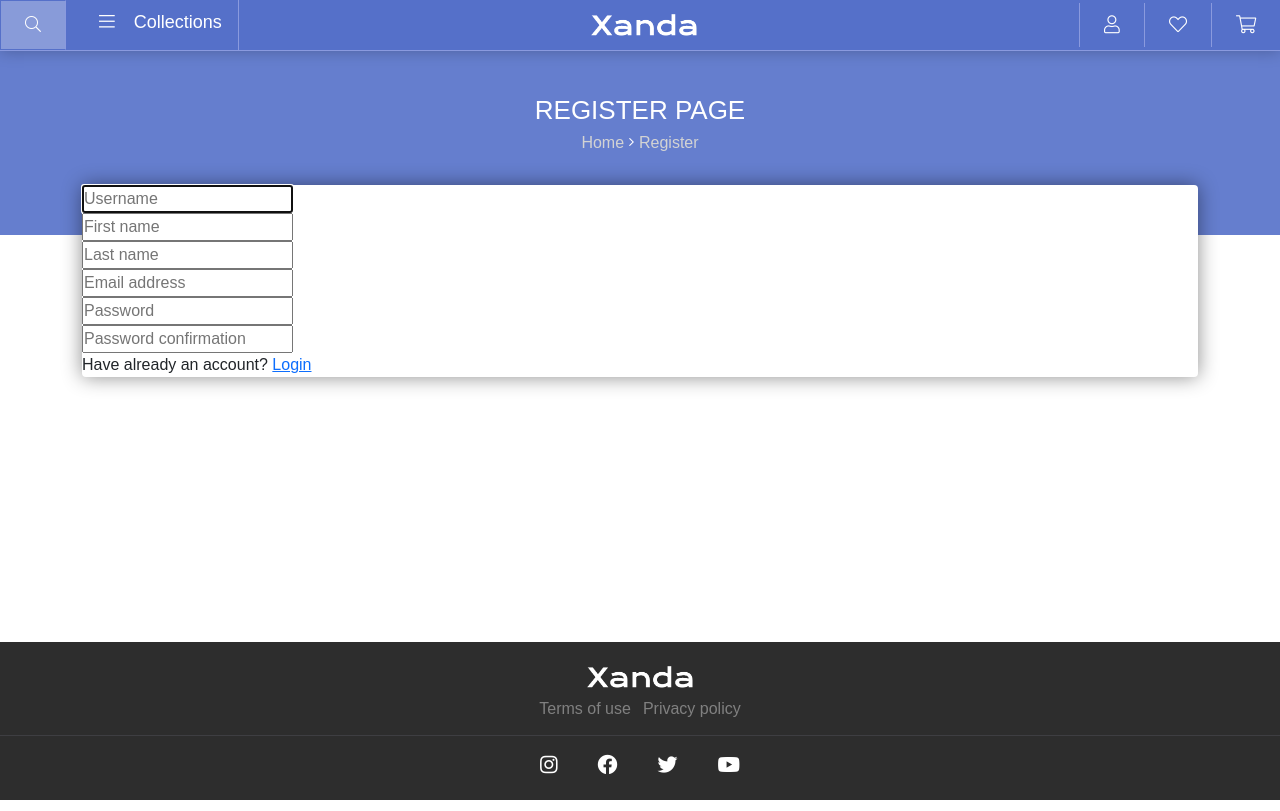
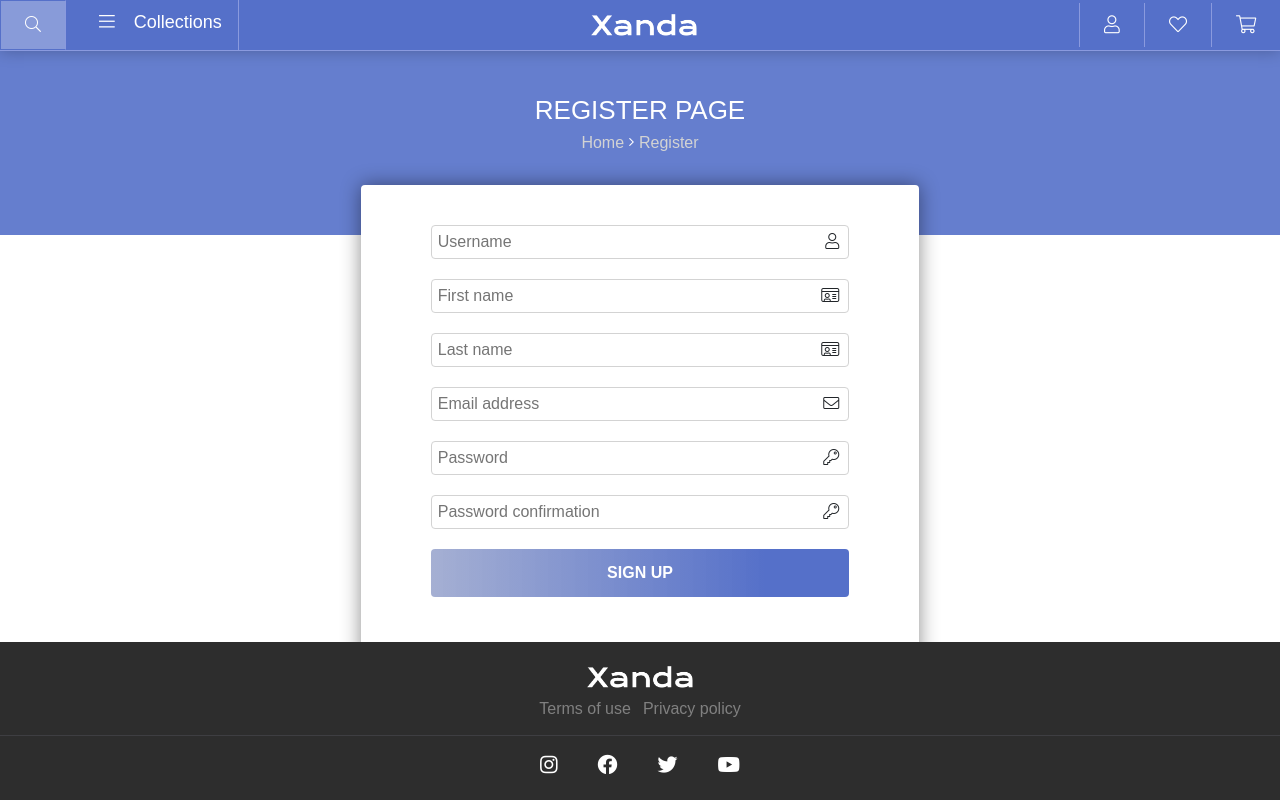
Before and after one commit to Shaxv/Xanda, a Django app: page /register/ in a window 1280 px wide. Run offline with Django 3.2, Linux system fonts and the light colour scheme; some libraries are stand-ins or nearby versions.

Commit message:
Early register page

```diff
--- a/static/css/authentication.css
+++ b/static/css/authentication.css
@@ -1,4 +1,40 @@
-.input{
+#app{
+    width: 50%;
+    margin: 0 auto;
+}
+.form-wrapper{
+    max-width: 75%;
+    margin: 0 auto;
+    padding: 20px 0;
 }
 
+.input-container{ position: relative; }
+.input{
+    width: 100%;
+    display: block;
+    margin: 20px auto;
+    padding: 4px 6px;
+    border-radius: 4px;
+    outline: none;
+    border: 1.4px solid rgba(var(--grayish));
+}
 .input::placeholder, .input::-webkit-input-placeholder{ font-family: "Quicksand", sans-serif; }
+.icon-wrapper i{ position: absolute; top: 4px; right: 10px; z-index: 100; }
+
+.submit-button{
+    display: block;
+    margin: 0 auto;
+    outline: none;
+    border: none;
+    text-transform: uppercase;
+    padding: 12px 30px;
+    width: 100%;
+    background: rgba(var(--prColor1), 0.8);
+    background-image: linear-gradient(to left, rgba(var(--prColor1), 1) 20%, rgba(var(--grayish), 0.5));
+    color: white;
+    font-weight: 600;
+    font-family: "Quicksand", sans-serif;
+    border-radius: 4px;
+}
+
+.bottom-text{ padding-top: 100px; padding-bottom: 20px; text-align: center; font-family: 'Quicksand', sans-serif; }
--- a/store/templates/store/register.html
+++ b/store/templates/store/register.html
@@ -17,11 +17,27 @@
 {% endblock %}
 
 {% block content %}
-    {% for f in form %}
-        <div class="input-container">
-            {% render_field f class="input" placeholder=f.label %}
-        </div>
-    {% endfor %}
+
+    <div class="form-wrapper">
+        <form method="post">
+            {% for f in form %}
+                <div class="input-container">
+                    {% render_field f class="input" placeholder=f.label %}
+                    <div class="icon-wrapper">
+                        <i class="
+                            {% if f.label == 'Username' %}fal fa-user
+                            {% elif f.label == "First name" %}fal fa-id-card
+                            {% elif f.label == "Last name" %}fal fa-id-card
+                            {% elif f.label == "Email address" %}fal fa-envelope
+                            {% elif f.label == "Password" %}fal fa-key
+                            {% elif f.label == "Password confirmation" %}fal fa-key
+                            {% endif %}"></i>
+                    </div>
+                </div>
+            {% endfor %}
+            <button type="submit" class="submit-button">Sign up</button>
+        </form>
+    </div>
 
     <div class="bottom-text">Have already an account? <a href="{% url 'login' %}">Login</a></div>
 
```
